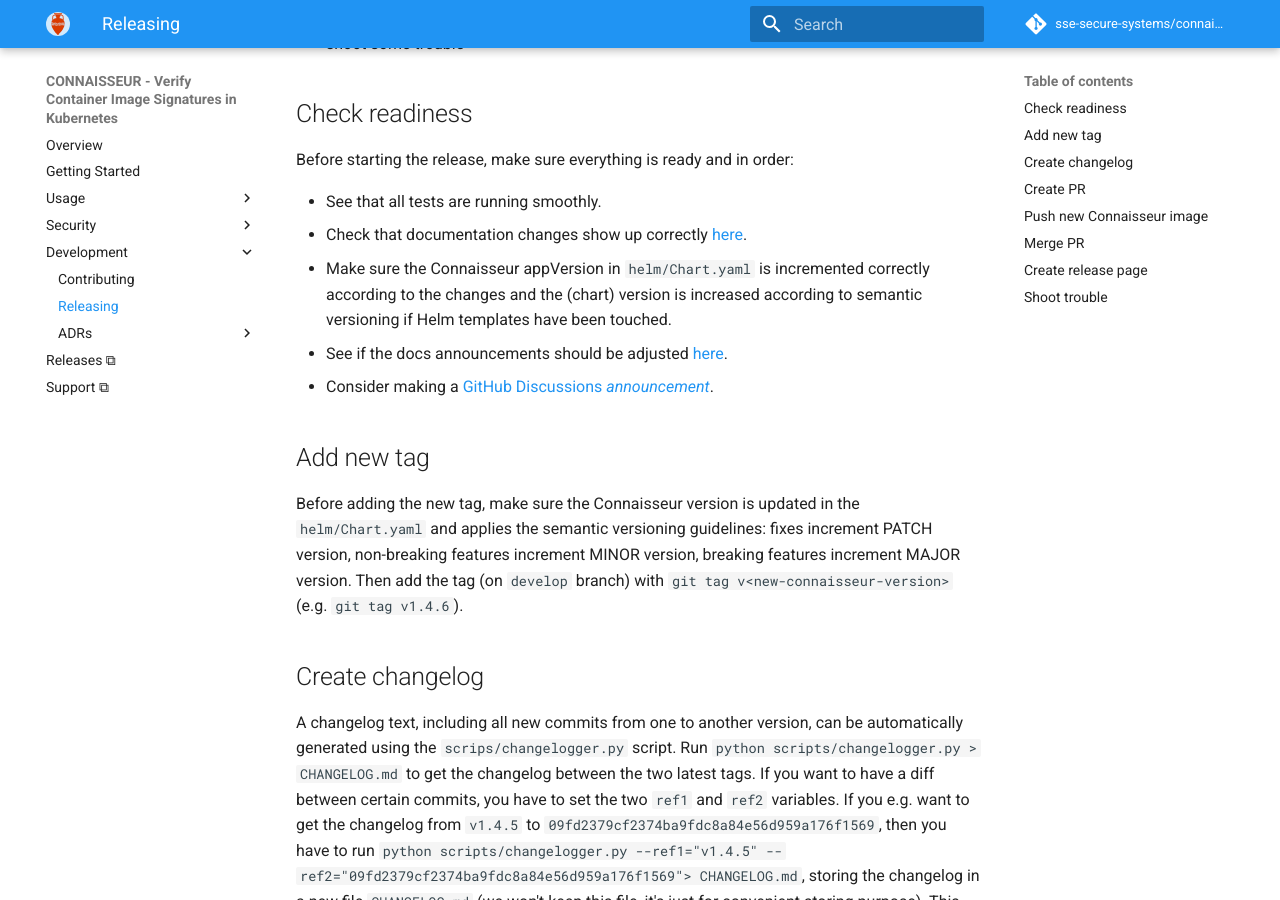
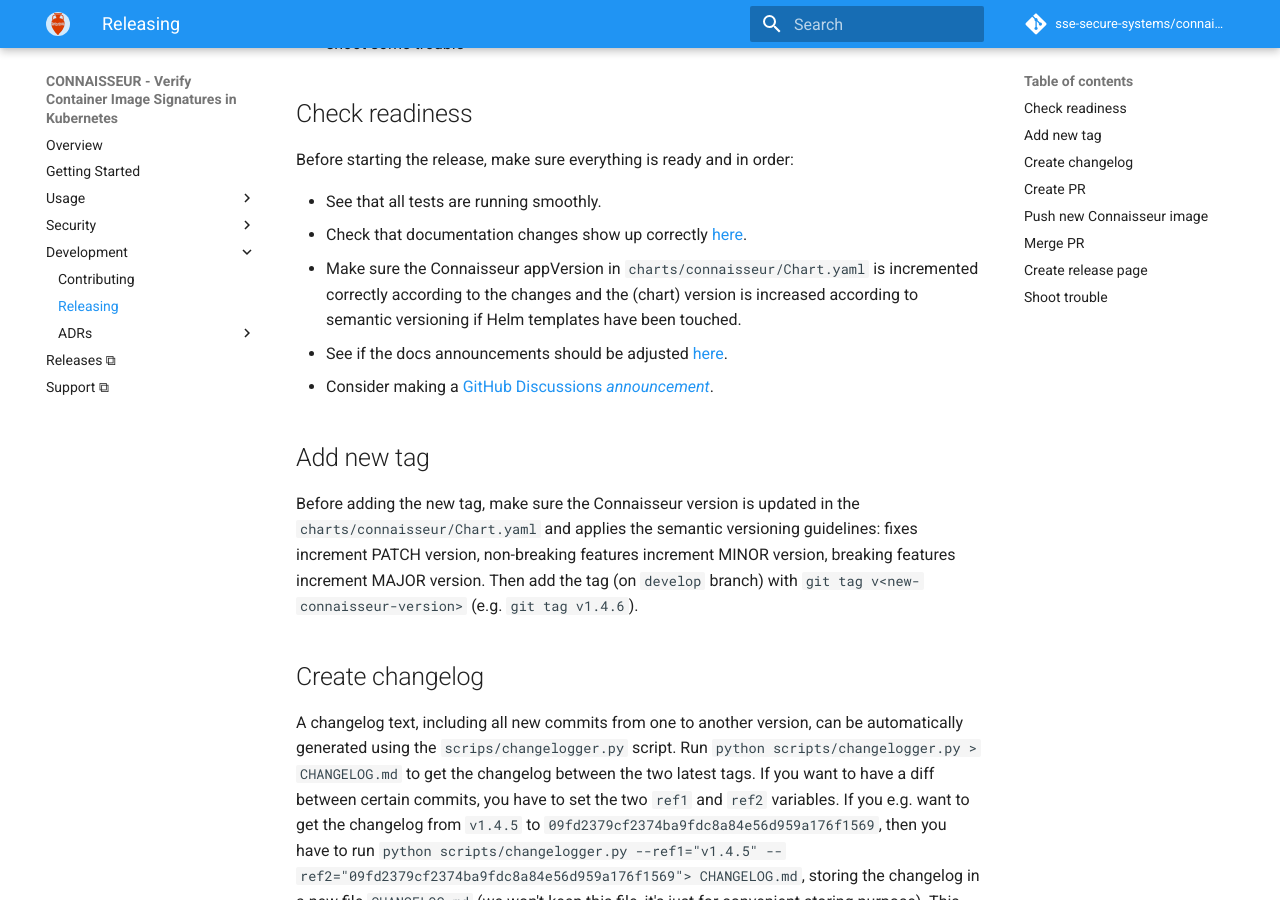
Before and after one commit to sse-secure-systems/connaisseur, an MkDocs documentation site: the page built from docs/RELEASING.md, in a window 1280 px wide and 900 px high, scrolled down 477 px. Built offline with MkDocs 1.6.1 and Material for MkDocs 9.7.7, drawn with Linux system fonts in a browser that asks for light colours; comment, search, counter and statistics services are not loaded; the version menu is left out.

Commit message:
docs: fixed charts reference in releasing docs

```diff
--- a/docs/RELEASING.md
+++ b/docs/RELEASING.md
@@ -17,13 +17,13 @@ Before starting the release, make sure everything is ready and in order:
 
 - See that all tests are running smoothly.
 - Check that documentation changes show up correctly [here](https://sse-secure-systems.github.io/connaisseur/develop/).
-- Make sure the Connaisseur appVersion in `helm/Chart.yaml` is incremented correctly according to the changes and the (chart) version is increased according to semantic versioning if Helm templates have been touched.
+- Make sure the Connaisseur appVersion in `charts/connaisseur/Chart.yaml` is incremented correctly according to the changes and the (chart) version is increased according to semantic versioning if Helm templates have been touched.
 - See if the docs announcements should be adjusted [here](https://github.com/sse-secure-systems/connaisseur/blob/master/docs/overrides/main.html).
 - Consider making a [GitHub Discussions *announcement*](https://github.com/sse-secure-systems/connaisseur/discussions).
 
 ## Add new tag
 
-Before adding the new tag, make sure the Connaisseur version is updated in the `helm/Chart.yaml` and applies the semantic versioning guidelines: fixes increment PATCH version, non-breaking features increment MINOR version, breaking features increment MAJOR version.
+Before adding the new tag, make sure the Connaisseur version is updated in the `charts/connaisseur/Chart.yaml` and applies the semantic versioning guidelines: fixes increment PATCH version, non-breaking features increment MINOR version, breaking features increment MAJOR version.
 Then add the tag (on `develop` branch) with `git tag v<new-connaisseur-version>` (e.g. `git tag v1.4.6`).
 
 ## Create changelog
```
